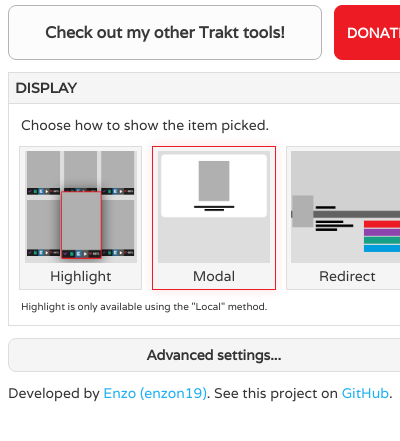
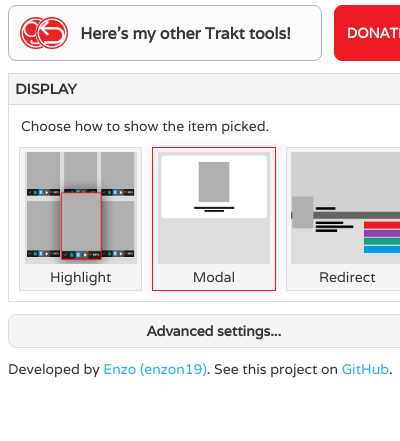
Before and after one commit to enzon19/randomtv, a browser extension: page html/popup.html in a window 400 px wide. Shown: the part 63-504 px from the top of the page. Drawn offline with Linux system fonts and the light colour scheme.

Commit message:
feat: add other tools icon

```diff
--- a/html/popup.html
+++ b/html/popup.html
@@ -35,9 +35,13 @@
         href="https://enzon19.com/trakt-tools"
         target="blank"
         class="banner"
-        style="width: 100%"
-        >Check out my other Trakt tools!</a
+        style="width: 100%; padding: 0.7rem"
       >
+        <div class="flex-row" style="align-items: center">
+          <img src="/assets/other tools.png" alt="Icons" style="height: 2rem" />
+          <div>Here's my other Trakt tools!</div>
+        </div>
+      </a>
       <a
         href="https://enzon19.com/donate"
         target="blank"
@@ -91,9 +95,9 @@
           <span>Redirect</span>
         </label>
       </form>
-      <div class="panel-content" style="font-size: 10px; padding-top: 0px">
+      <!-- <div class="panel-content" style="font-size: 10px; padding-top: 0px">
         Highlight is only available using the "Local" method.
-      </div>
+      </div> -->
     </div>
 
     <a class="button less" href="advanced.html" style="margin-bottom: 0.75rem"
```
Also changed, not shown: assets/other tools.png (added).
